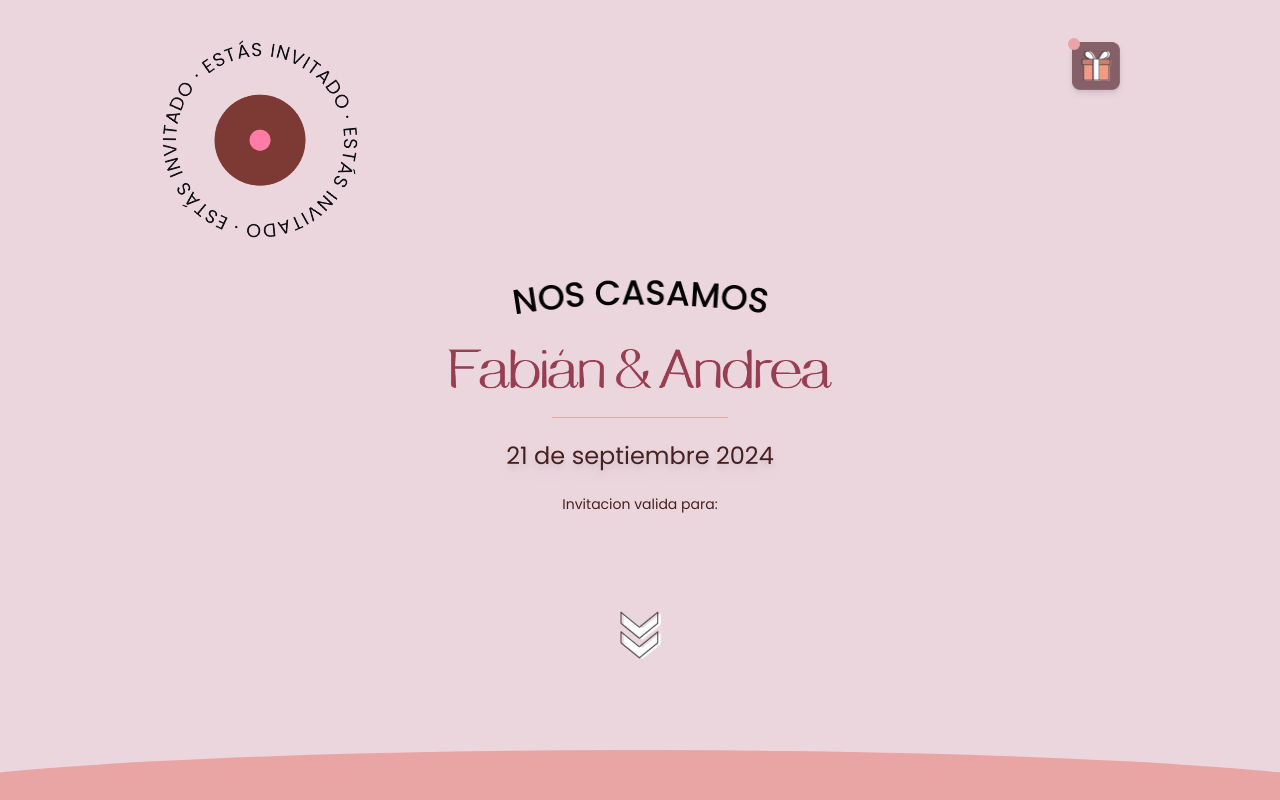
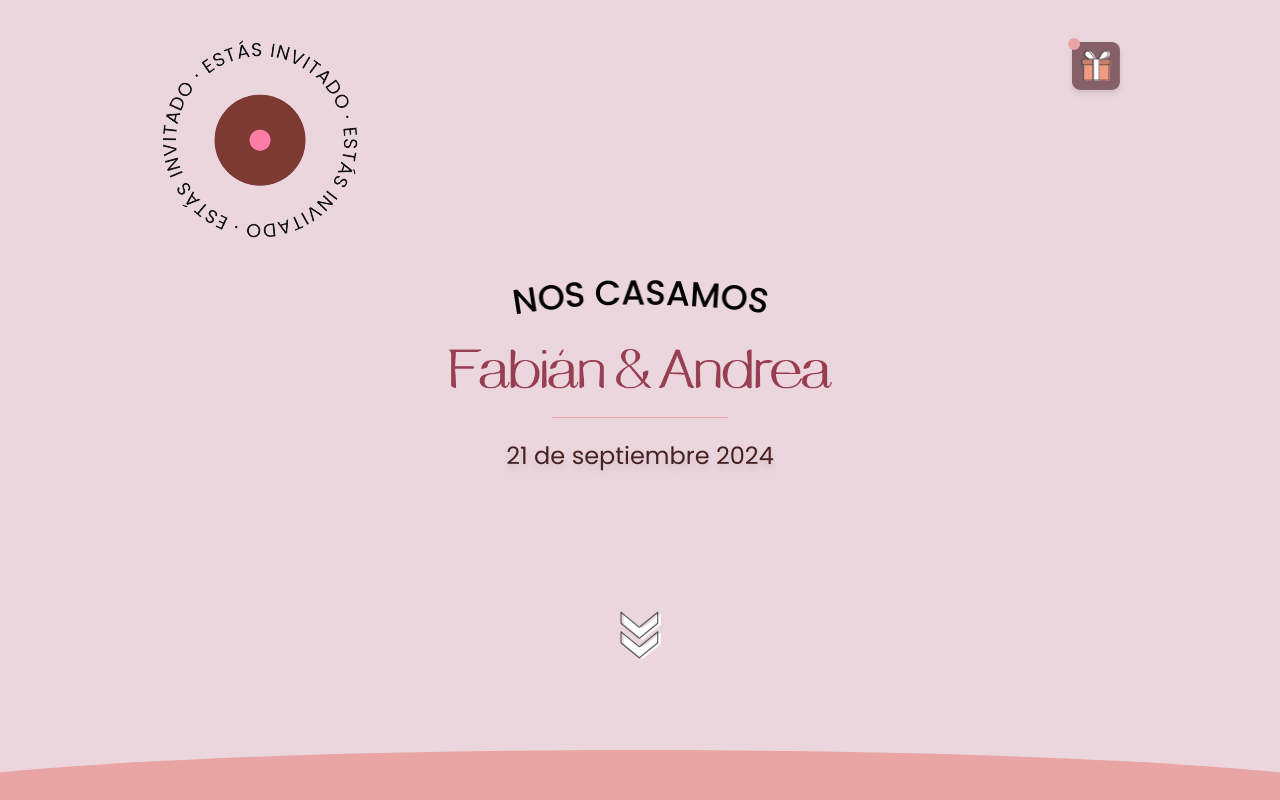
Before and after one commit to FabianBarua/bodaFabian, a React (Vite) app: page / in a window 1280 px wide. Shown: the top 800 px of the page. Built offline with nearby package versions, Linux system fonts and the light colour scheme; a web font is replaced by a local one.

Commit message:
feat: Add conditional rendering for valid invitations in MainHeadline component

```diff
--- a/src/components/MainHeadline/MainHeadline.jsx
+++ b/src/components/MainHeadline/MainHeadline.jsx
@@ -14,7 +14,9 @@
             21 de septiembre 2024
          </h3>
          <div className=" text-center  ">
-         <h4 className="my-2 ">Invitacion valida para:</h4>
+        {
+         invited?.length > 0 && ( <h4 className="my-2 ">Invitacion valida para:</h4>)
+        }
          {
             invited?.map((name, index) => (
                <h4 key={index} className="my-2 text-balance w-full  max-w-60">{name}</h4>
```
